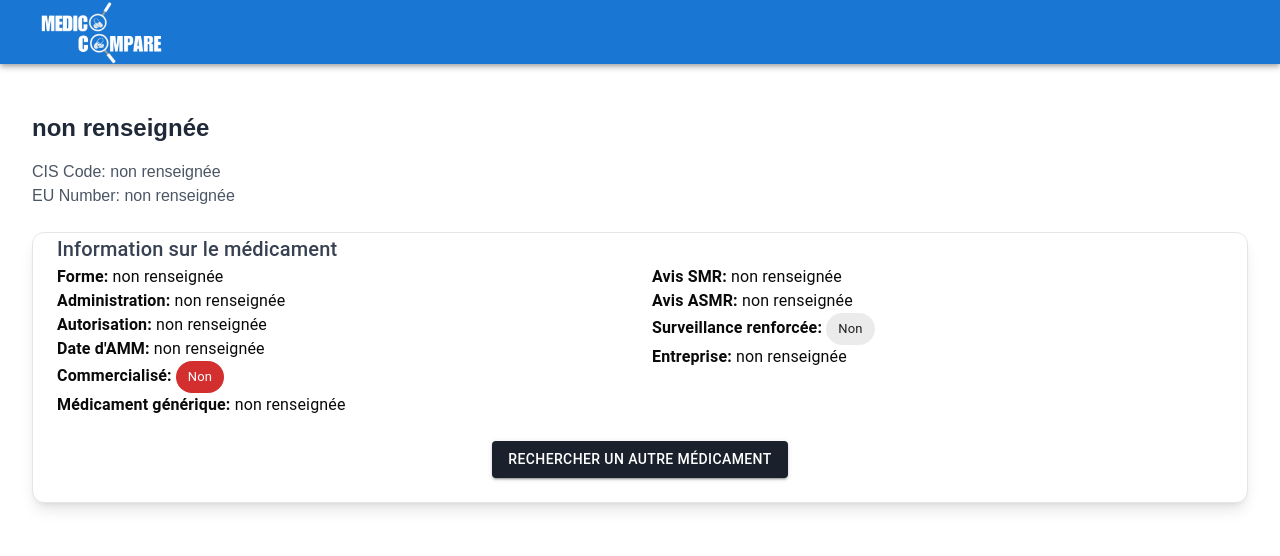
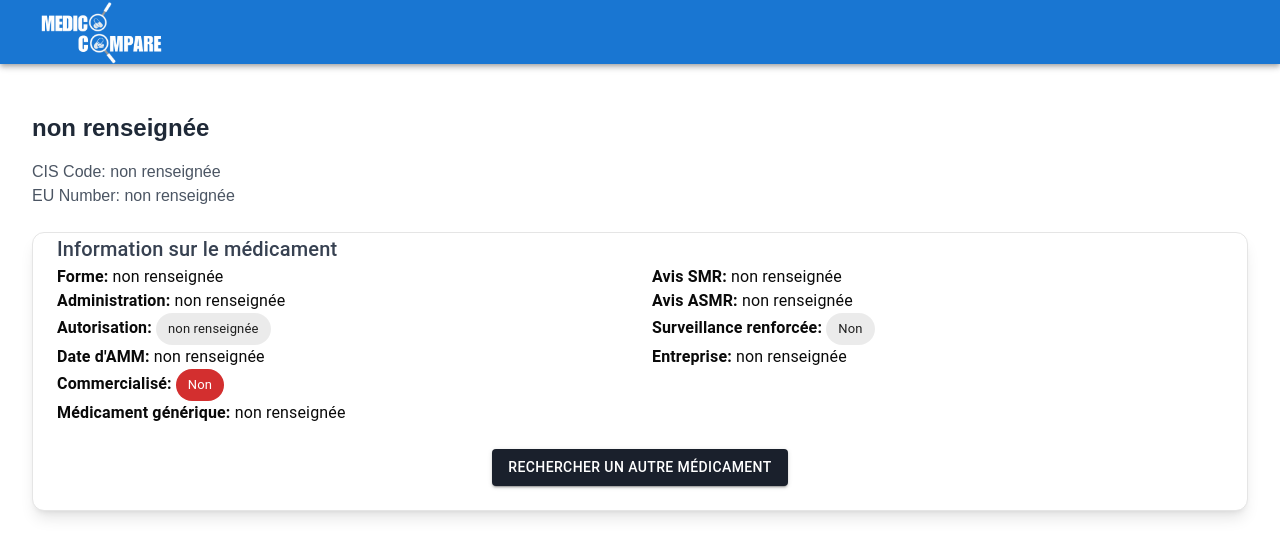
Before and after one commit to ThomBsn/medico-compare-front, a Next.js app: page /medicine/1 in a window 1280 px wide. Shown: the top 556 px of the page. Built offline with nearby package versions, Linux system fonts and the light colour scheme; no server answers.

Commit message:
fix: margin

```diff
--- a/src/app/medicine/[id]/page.tsx
+++ b/src/app/medicine/[id]/page.tsx
@@ -7,6 +7,14 @@ import { MedicineType } from "@/types/medicineTypes";
 import { useState, useEffect } from "react";
 
 export default function Component() {
+  const authorizationColors: { [key: string]: "success" | "default" | "error" | "warning" | "secondary" } = {
+    "Autorisation active": "success",
+    "Autorisation archivée": "default",
+    "Autorisation abrogée": "error",
+    "Autorisation retirée": "warning",
+    "Autorisation suspendue": "secondary",
+  };
+
     const params = useParams();
     const [medicine, setMedicine] = useState<MedicineType>();
     const [loading, setLoading] = useState<boolean>(true);
@@ -52,52 +60,55 @@ export default function Component() {
                   </Typography>
 
                   <div className="grid grid-cols-1 sm:grid-cols-2 gap-6">
-                    <div>
-                      <Typography variant="body1" className="mb-2">
+                    <div className="gap-2">
+                      <Typography variant="body1" className="mb-4">
                         <span className="font-semibold">Forme:</span> {medicine?.form ?? "non renseignée"}
                       </Typography>
-                      <Typography variant="body1" className="mb-2">
+                      <Typography variant="body1" className="mb-4">
                         <span className="font-semibold">Administration:</span>{" "}
                         {medicine?.administration ?? "non renseignée"}
                       </Typography>
-                      <Typography variant="body1" className="mb-2">
+                      <Typography variant="body1" className="mb-4">
                         <span className="font-semibold">Autorisation:</span>{" "}
-                        {medicine?.autorisation?.name ?? "non renseignée"}
+                        <Chip
+                          label={medicine?.autorisation?.name ?? "non renseignée"}
+                          color={medicine?.autorisation?.name ? authorizationColors[medicine.autorisation.name] : "default"}
+                        />
                       </Typography>
-                      <Typography variant="body1" className="mb-2">
+                      <Typography variant="body1" className="mb-4">
                         <span className="font-semibold">Date d'AMM:</span>{" "}
                         {medicine?.AMM_date ?? "non renseignée"}
                       </Typography>
-                      <Typography variant="body1" className="mb-2">
+                      <Typography variant="body1" className="mb-4">
                         <span className="font-semibold">Commercialisé:</span>{" "}
                         <Chip
                           label={medicine?.commercialized ? "Oui" : "Non"}
                           color={medicine?.commercialized ? "success" : "error"}
                         />
                       </Typography>
-                      <Typography variant="body1" className="mb-2">
+                      <Typography variant="body1" className="mb-4">
                         <span className="font-semibold">Médicament générique:</span>{" "}
                         {medicine?.genericMedicine?.name ?? "non renseignée"}
                       </Typography>
                     </div>
 
                     <div>
-                      <Typography variant="body1" className="mb-2">
+                      <Typography variant="body1" className="mb-4">
                         <span className="font-semibold">Avis SMR:</span>{" "}
                         {medicine?.avisSmr?.avis_smr ?? "non renseignée"}
                       </Typography>
-                      <Typography variant="body1" className="mb-2">
+                      <Typography variant="body1" className="mb-4">
                         <span className="font-semibold">Avis ASMR:</span>{" "}
                         {medicine?.avisAsmr?.avis_asmr ?? "non renseignée"}
                       </Typography>
-                      <Typography variant="body1" className="mb-2">
+                      <Typography variant="body1" className="mb-4">
                         <span className="font-semibold">Surveillance renforcée:</span>{" "}
                         <Chip
                           label={medicine?.reinforced_surveillance ? "Oui" : "Non"}
                           color={medicine?.reinforced_surveillance ? "warning" : "default"}
                         />
                       </Typography>
-                      <Typography variant="body1" className="mb-2">
+                      <Typography variant="body1" className="mb-4">
                         <span className="font-semibold">Entreprise:</span>{" "}
                         {medicine?.company ?? "non renseignée"}
                       </Typography>
```
